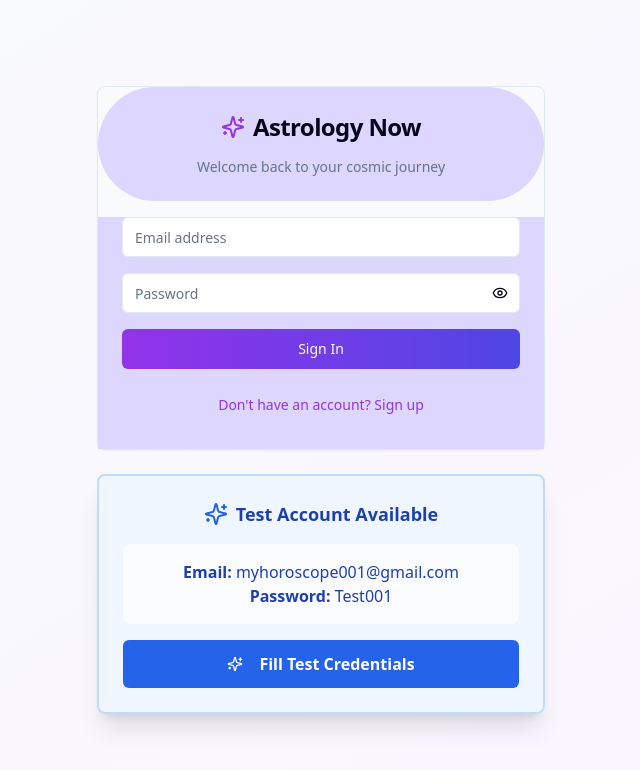
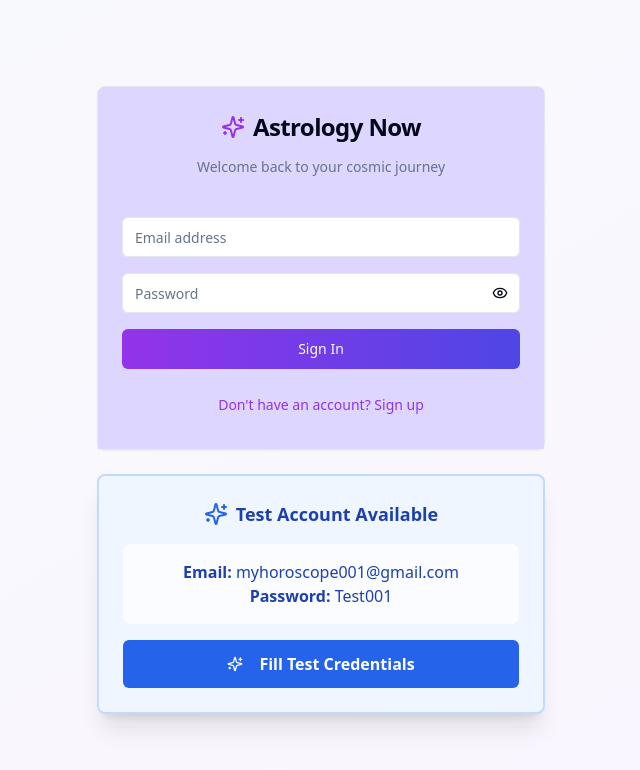
Before and after one commit to CoastalOrg/astrology-now, a React (Vite) app: page / in a window 1280 px wide. Shown: the top 770 px of the page, without its empty margins (319-959 px from the left). Built offline with nearby package versions, Linux system fonts and the light colour scheme.

Commit message:
Visual edit in Lovable
Edited UI in Lovable

```diff
--- a/src/components/auth/SecureAuthPage.tsx
+++ b/src/components/auth/SecureAuthPage.tsx
@@ -126,7 +126,7 @@ const SecureAuthPage = () => {
   };
   return <div className="min-h-screen bg-gradient-to-br from-slate-50 to-purple-50 flex items-center justify-center p-4">
       <div className="w-full max-w-md space-y-6">
-        <Card className="w-full bg-slate-50">
+        <Card className="w-full bg-violet-200">
           <CardHeader className="text-center bg-violet-200 rounded-full">
             <div className="flex items-center justify-center gap-2 mb-2">
               <Sparkles className="h-6 w-6 text-purple-600" />
```
